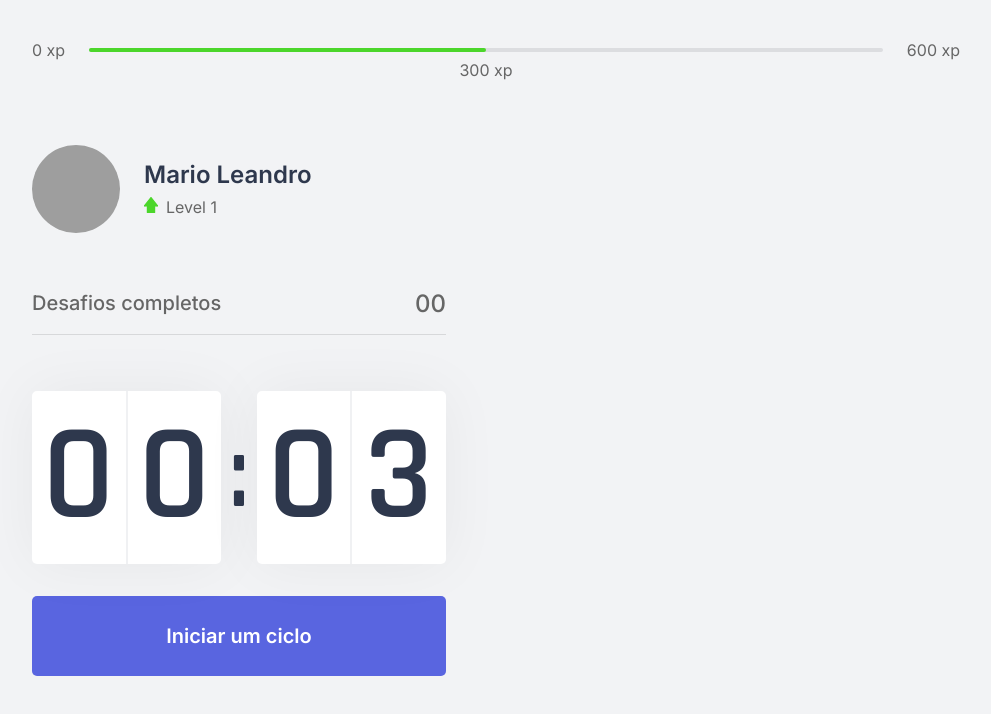
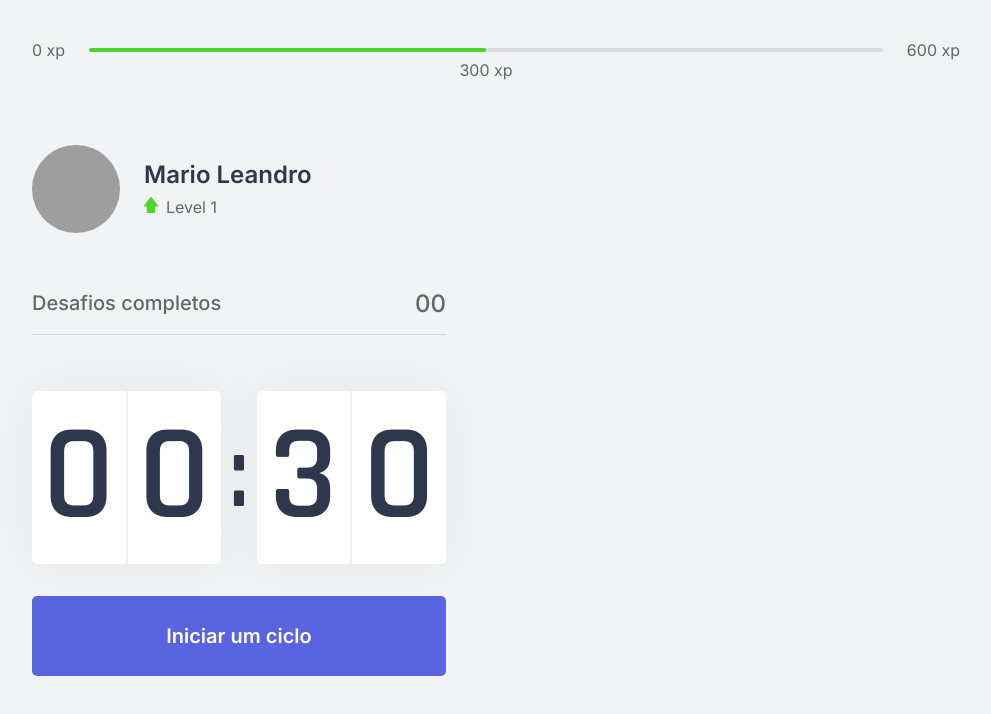
Before and after one commit to MarioLeandro/move.it, a Next.js app in the folder moveit-next/: page / in a window 1280 px wide. Shown: the top 714 px of the page, without its empty margins (144-1135 px from the left). Built offline with nearby package versions, Linux system fonts and the light colour scheme; grey boxes are pictures that could not be loaded.

Commit message:
feat: add styles on countdown finished button

```diff
--- a/moveit-next/src/components/Countdown.tsx
+++ b/moveit-next/src/components/Countdown.tsx
@@ -4,7 +4,7 @@ import styles from '../styles/components/Countdown.module.css';
 let countdownTimeout: NodeJS.Timeout;
 
 export function Countdown () {
-    const [time, setTime] = useState(0.05 * 60);
+    const [time, setTime] = useState(0.5 * 60);
     const [isActive, setIsActive] = useState(false);
     const [hasFinished, setHasFinished] = useState(false);
 
@@ -51,7 +51,7 @@ export function Countdown () {
 
             {hasFinished ? (
                 <button disabled className={styles.countdownButton} >
-                    Ciclo encerrado
+                    Ciclo encerrado <span><img src="icons/completed-cicle.png" alt=""/></span>
                 </button>
             ) : (
                 <>
--- a/moveit-next/src/styles/components/Countdown.module.css
+++ b/moveit-next/src/styles/components/Countdown.module.css
@@ -68,8 +68,15 @@
     color: var(--white);
 }
 
+
 .countdownButton:disabled {
     background: var(--white);
     color: var(--text);
     cursor: not-allowed;
+    border-bottom:solid 4px var(--green);
 }
+
+.countdownButton:disabled span{
+    margin-left: 1rem;
+    padding-top: 0.35rem;
+}
```
Also changed, not shown: moveit-next/public/icons/completed-cicle.png (added).
